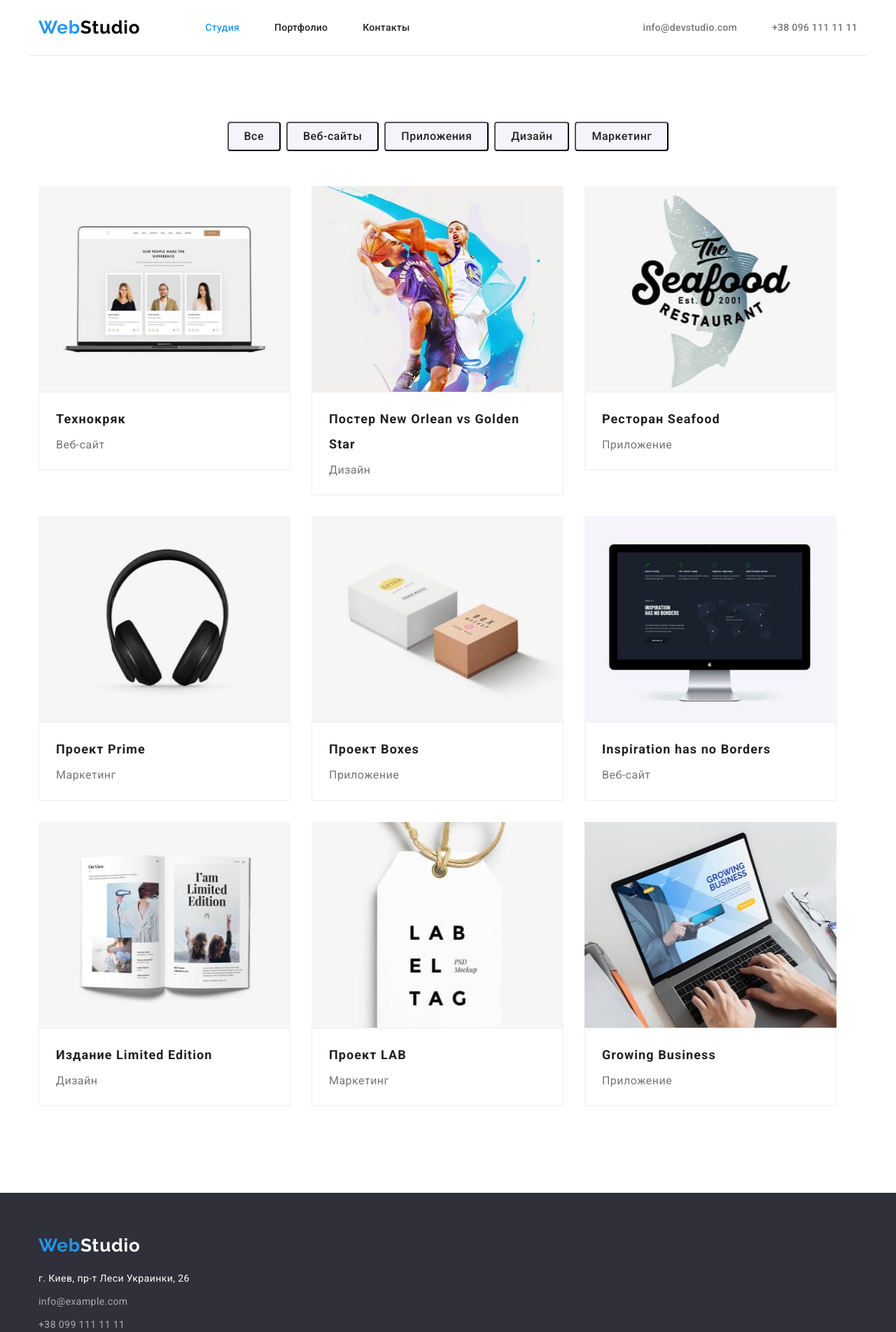
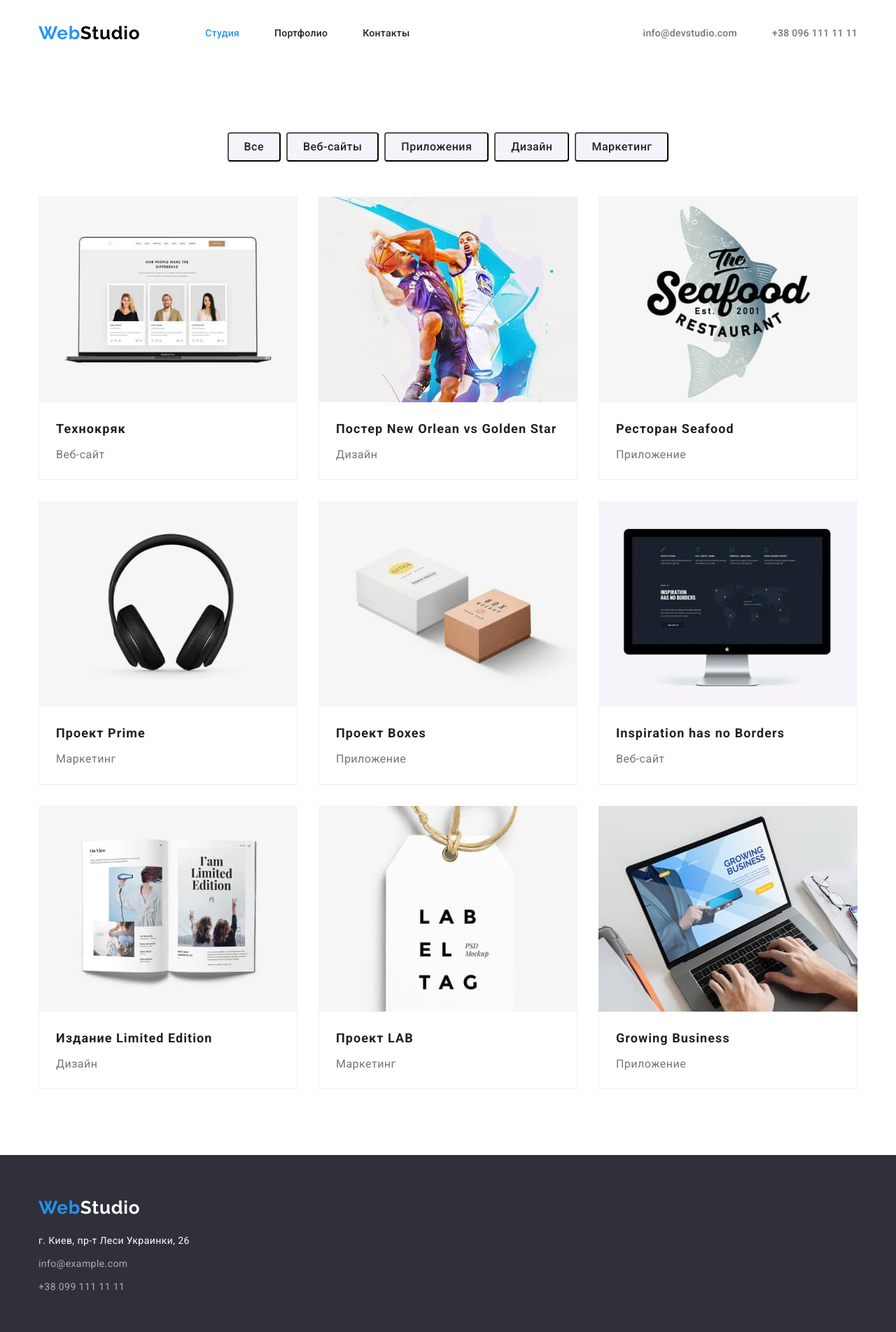
Before and after one commit to Mykola-Veres/goit-markup-hw-03, a plain HTML site: page portfolio.html in a window 1280 px wide. Shown: the top 1904 px of the page at 70% size. Drawn offline with nearby package versions, Linux system fonts and the light colour scheme.

Commit message:
edit-remark

```diff
--- a/css/styles.css
+++ b/css/styles.css
@@ -57,6 +57,8 @@ body {
 }
 /* logo */
 .logo {
+  padding-top: 32px;
+  padding-bottom: 32px;
   font-family: var(--font-secondary);
   font-weight: bold;
   font-size: 26px;
@@ -64,14 +66,22 @@ body {
   letter-spacing: 0.03em;
   color: var(--accent-color);
 }
+.footer-logo-measurements {
+  margin-top: 0px;
+  margin-bottom: 20px;
+  font-family: var(--font-secondary);
+  font-weight: bold;
+  font-size: 26px;
+  line-height: 1.2;
+  letter-spacing: 0.03em;
+  color: var(--accent-color);
+  display: block;
+}
 .header-logo {
   color: var(--logo-color);
 }
 .footer-logo {
   color: var(--secondary-color-white);
-  margin-top: 0px;
-  margin-bottom: 20px;
-  display: inline-block;
 }
 /* nav */
 .nav-main-list {
@@ -93,10 +103,10 @@ body {
 }
 .nav-contacts {
   display: flex;
+  margin-left: auto;
 }
 .nav-contacts-conteiner {
   display: flex;
-  margin-left: auto;
 }
 .nav-main:hover,
 .nav-main:focus {
@@ -106,6 +116,8 @@ body {
   color: var(--accent-color);
 }
 .contact-link {
+  padding-top: 32px;
+  padding-bottom: 32px;
   color: var(--primary-text-color);
 }
 .contact-link:hover,
@@ -129,14 +141,12 @@ body {
   text-transform: uppercase;
   color: var(--secondary-color-white);
 }
-.hero-background {
+.hero-width {
   text-align: center;
   padding-top: 200px;
   padding-bottom: 200px;
-}
-.hero-width {
   margin: 0 auto;
-  width: 1600px;
+  max-width: 1600px;
   background-color: var(--bgc-hero-footer);
 }
 /* button */
@@ -154,6 +164,7 @@ body {
   font-weight: 700;
   line-height: 1.9;
   letter-spacing: 0.06em;
+  border-color: transparent;
   color: var(--secondary-color-white);
   background-color: var(--accent-color);
 }
@@ -174,6 +185,8 @@ body {
 .button-flex {
   display: flex;
   justify-content: center;
+  margin-top: 0px;
+  margin-bottom: 50px;
 }
 .button-flex > .item:not(:last-child) {
   margin-right: 8px;
@@ -183,11 +196,10 @@ body {
   color: var(--secondary-color-white);
   background-color: var(--accent-color);
 }
-.button-margin {
-  margin-top: 0px;
-  margin-bottom: 50px;
+/* section features */
+.section-features {
+  padding-top: 94px;
 }
-/* section features */
 .features-title {
   margin-top: 0px;
   margin-bottom: 10px;
@@ -220,15 +232,11 @@ body {
   letter-spacing: 0.03em;
   color: var(--title-text-color);
 }
-.made-flex,
-.made-flex > .item {
+.made-flex {
   display: flex;
 }
 .made-flex .item:not(:last-child) {
   margin-right: var(--margin-content);
-}
-.margin-made {
-  padding-top: -94px;
 }
 /* section team */
 .team {
@@ -247,17 +255,19 @@ body {
 .team-flex {
   display: flex;
 }
-.team-flex .card-team:not(:last-child) {
+.team-flex > .item:not(:last-child) {
   margin-right: var(--margin-content);
 }
 .card-team {
+  margin-top: var(--margin-content);
+  margin-bottom: var(--margin-content);
   border-radius: 0px 0px 4px 4px;
   background: var(--secondary-color-white);
   box-shadow: 0px 1px 3px rgba(0, 0, 0, 0.12), 0px 1px 1px rgba(0, 0, 0, 0.14),
     0px 2px 1px rgba(0, 0, 0, 0.2);
 }
 .member-team {
-  margin-top: 30px;
+  margin-top: 0px;
   margin-bottom: 10px;
   font-weight: 500;
   font-size: 16px;
@@ -284,17 +294,12 @@ body {
 }
 .background-width {
   margin: 0 auto;
-  width: 1600px;
-}
-.footer-padding {
   padding-top: 60px;
   padding-bottom: 60px;
+  max-width: 1600px;
 }
 .footer.address {
   color: var(--secondary-color-white);
-  margin-top: 0px;
-  margin-bottom: 9px;
-  display: inline-block;
 }
 .footer.contacts {
   color: rgba(255, 255, 255, 0.6);
@@ -303,8 +308,7 @@ body {
 .footer.contacts:focus {
   color: var(--accent-color);
 }
-.footer-margin {
-  margin-top: 0px;
+.footer-margin:not(:last-child) {
   margin-bottom: 9px;
 }
 /* page portfolio */
@@ -327,15 +331,18 @@ body {
 .portfolio-flex {
   display: flex;
   flex-wrap: wrap;
+  margin-left: -30px;
+  margin-top: -30px;
 }
 .portfolio-flex .item {
   flex-basis: calc((100% - 90px) / 3);
-  margin-right: 30px;
-  margin-bottom: 30px;
+  margin-left: 30px;
+  margin-top: 30px;
 }
 .portfolio-set-border {
   border: 1px solid #eeeeee;
   padding: 20px 24px;
+  border-top: none;
 }
 /* hidden titel */
 .visually-hidden {
--- a/portfolio.html
+++ b/portfolio.html
@@ -18,16 +18,15 @@
   </head>
   <body>
     <!-- Шапка страницы -->
-    <header class="header conteiner header-border">
+    <header class="header conteiner">
       <nav class="nav-conteiner">
-        <a class="logo link" href="/">Web<span class="header-logo">Studio</span></a>
+        <a class="logo link" href="index.html">Web<span class="header-logo">Studio</span></a>
         <ul class="nav-main-list list">
           <li class="item"><a class="nav-main current link" href="index.html">Студия</a></li>
           <li class="item"><a class="nav-main link" href="./portfolio.html">Портфолио</a></li>
           <li class="item"><a class="nav-main link" href="">Контакты</a></li>
         </ul>
       </nav>
-      <div class="nav-contacts-conteiner">
       <ul class="nav-contacts list">
         <li class="nav-contacts-item">
           <a class="contact-link link" href="mailto:info@devstudio.com">info@devstudio.com</a>
@@ -36,12 +35,11 @@
           <a class="contact-link link" href="tel:+380961111111">+38 096 111 11 11</a>
         </li>
       </ul>
-      </div>
     </header>
     <!-- Основной контент  -->
     <main>
       <section class="section">
-        <div class="conteiner button-margin">
+        <div class="conteiner">
           <h1 class="visually-hidden">Портфолио</h1>
           <ul class="button-flex list">
             <li class="item"><button type="button" class="button-portfolio button">Все</button></li>
@@ -58,8 +56,6 @@
               <button type="button" class="button-portfolio button">Маркетинг</button>
             </li>
           </ul>
-        </div>
-        <div class="conteiner">
           <ul class="portfolio-flex list">
             <li class="item">
               <img
@@ -149,12 +145,14 @@
       </section>
     </main>
     <!-- Подвал страницы -->
-    <footer class="footer">
-      <div class="conteiner footer-padding">
-        <a class="logo link" href="/">Web<span class="footer-logo">Studio</span></a>
+    <footer class="footer background-width">
+      <div class="conteiner">
+        <a class="footer-logo-measurements link" href="index.html"
+          >Web<span class="footer-logo">Studio</span></a
+        >
         <address>
           <ul class="list">
-            <li>
+            <li class="footer-margin">
               <a
                 class="footer address link"
                 href="https://goo.gl/maps/Bgxvi77Lv6ApDNNu9"
@@ -166,7 +164,7 @@
             <li class="footer-margin">
               <a class="footer contacts link" href="mailto:info@devstudio.com">info@example.com</a>
             </li>
-            <li>
+            <li class="footer-margin">
               <a class="footer contacts link" href="tel:+380961111111">+38 099 111 11 11</a>
             </li>
           </ul>
```
Also changed, not shown: index.html (+18 -18 lines). Lines whose indentation alone changed are shown as unchanged.
